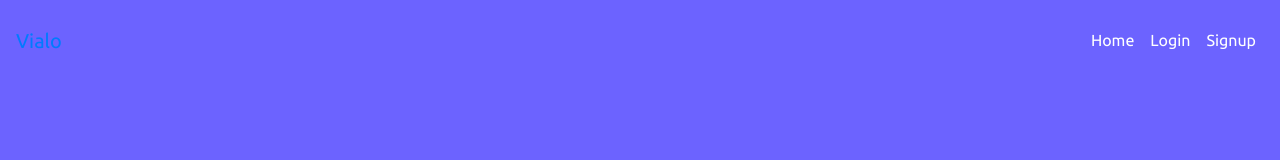
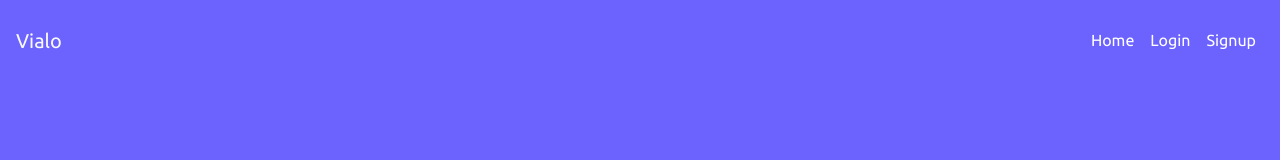
Before and after one commit to nvkex/vialo, a React (Create React App) app: page / in a window 1280 px wide. Shown: the top 160 px of the page. Built offline with nearby package versions, Linux system fonts and the light colour scheme.

Commit message:
fix: navbar-brand color

```diff
--- a/src/components/NavBar/NavBar.js
+++ b/src/components/NavBar/NavBar.js
@@ -7,7 +7,7 @@ const NavBar = () => {
         <div>
             <nav className="navbar navbar-expand-lg">
                 <a className="navbar-brand" href="/">
-                    Vialo
+                    <span className="text-light">Vialo</span>
                     {/* Insert Logo inside an img tag */}
                 </a>
                 <button className="navbar-toggler" type="button" data-toggle="collapse" data-target="#navbarSupportedContent" aria-controls="navbarSupportedContent" aria-expanded="false" aria-label="Toggle navigation">
```
